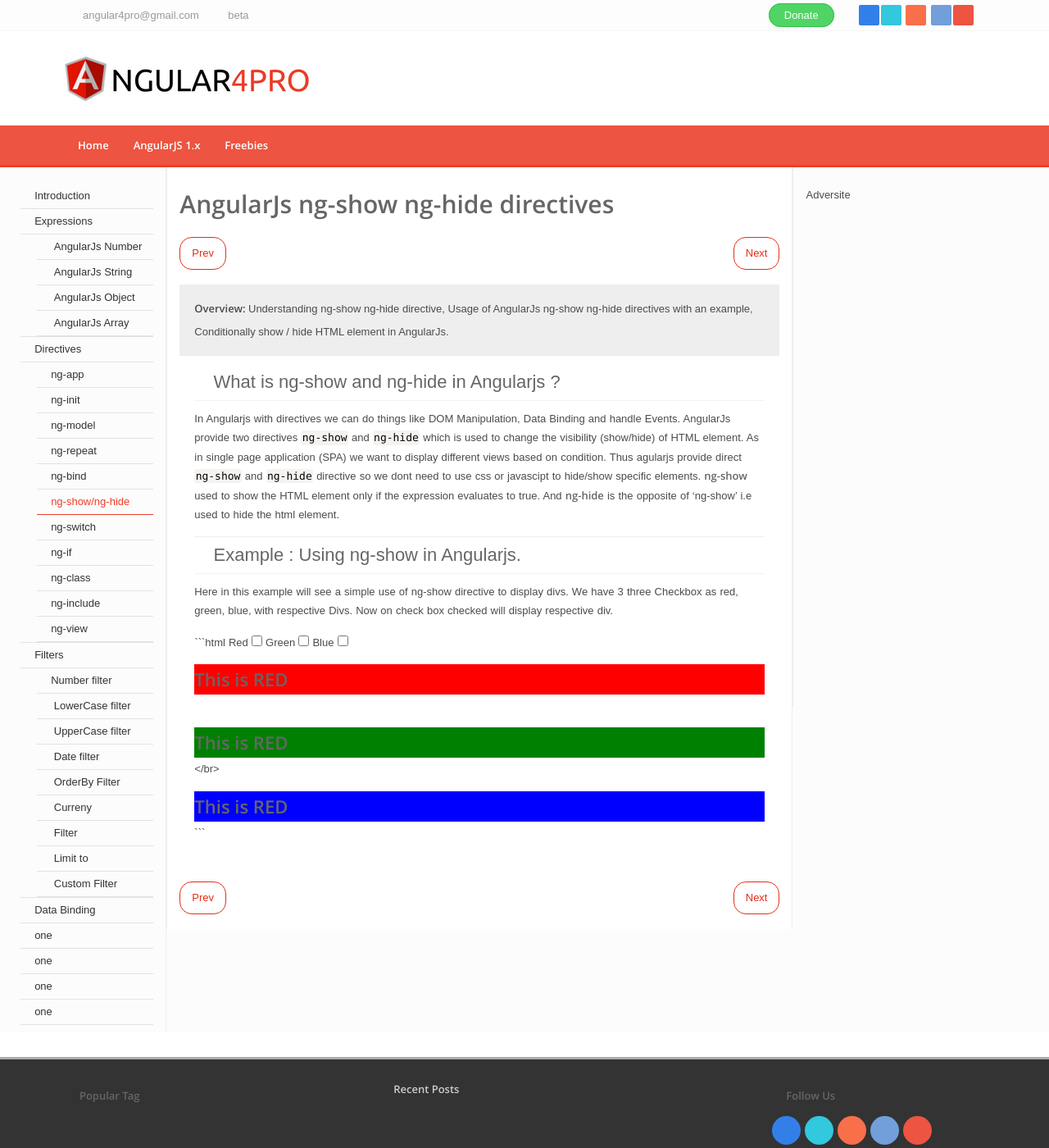
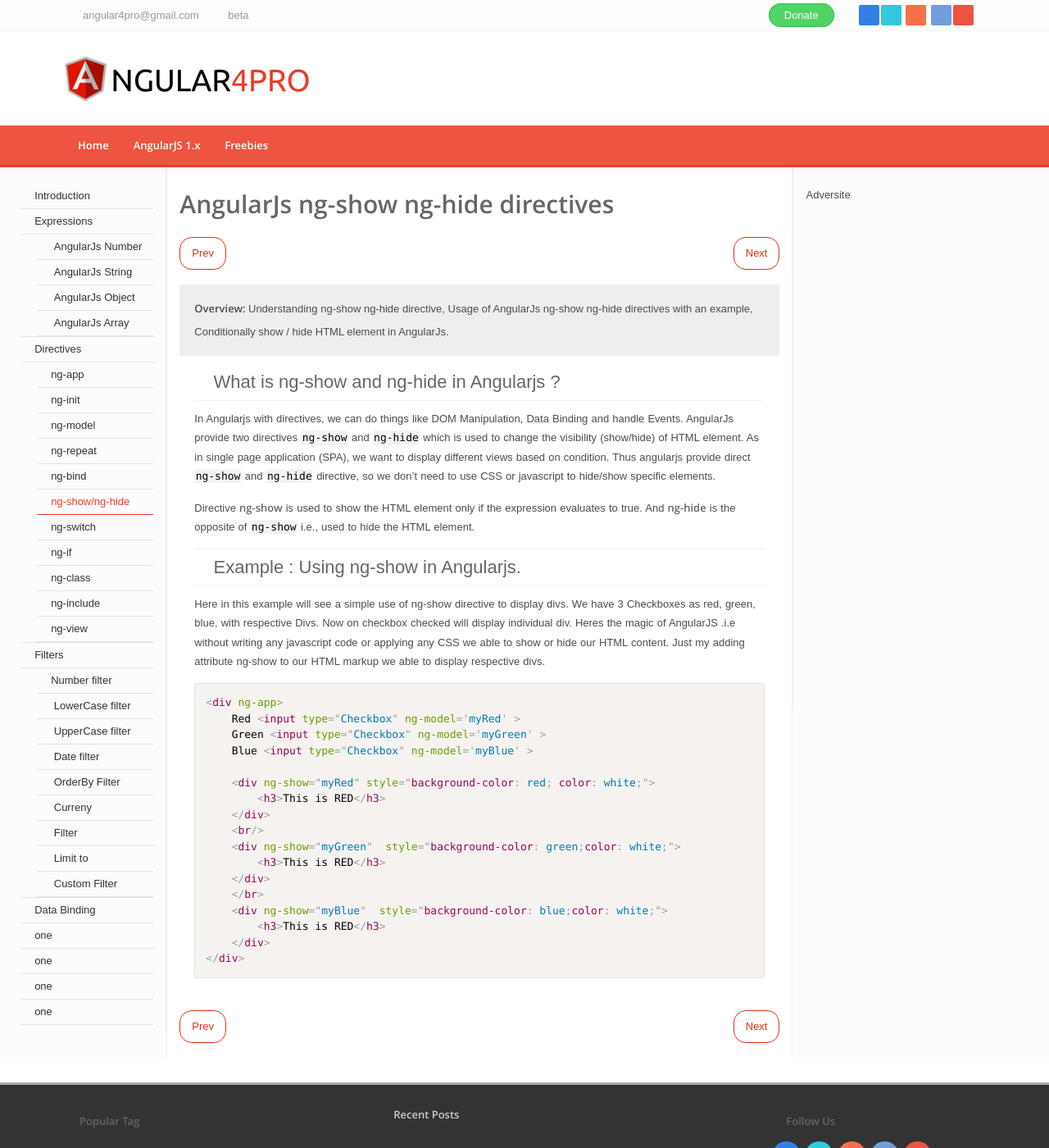
Before and after one commit to angular4pro/angular4pro.github.io, a Jekyll site: the page built from _posts/2017-10-2-ng-hide.md, in a window 1280 px wide and 1400 px high. Shown: the whole window at 82% size. Built offline with Jekyll 4.4.1, drawn with Linux system fonts in a browser that asks for light colours; some web fonts are replaced.

Commit message:
Update 2017-10-2-ng-hide.md

````diff
--- a/_posts/2017-10-2-ng-hide.md
+++ b/_posts/2017-10-2-ng-hide.md
@@ -13,27 +13,32 @@ image: https://angular4pro.com/md/images/defining-directives-in-angularjs.png
 ---
 
 ## <i class="fa fa-angle-double-right color"></i> What is ng-show and ng-hide in Angularjs ?
-In Angularjs with directives we can do things like DOM Manipulation, Data Binding and handle Events. AngularJs provide two directives `ng-show` and `ng-hide` which is used to change the visibility (show/hide) of HTML element. As in single page application (SPA) we want to display different views based on condition. Thus agularjs provide direct `ng-show` and `ng-hide` directive so we dont need to use css or javascipt to hide/show specific elements. **ng-show** used to show the HTML element only if the expression evaluates to true. And **ng-hide** is the opposite of 'ng-show' i.e used to hide the html element.
+In Angularjs with directives, we can do things like DOM Manipulation, Data Binding and handle Events. AngularJs provide two directives `ng-show` and `ng-hide` which is used to change the visibility (show/hide) of HTML element. As in single page application (SPA), we want to display different views based on condition. Thus angularjs provide direct `ng-show` and `ng-hide` directive, so we don't need to use CSS or javascript to hide/show specific elements.
+
+Directive **ng-show** is used to show the HTML element only if the expression evaluates to true. And **ng-hide** is the opposite of `ng-show` i.e., used to hide the HTML element.
 
 ---
 
 ## <i class="fa fa-angle-double-right color"></i> Example : Using ng-show in Angularjs.
 
-Here in this example will see a simple use of ng-show directive to display divs. We have 3 three Checkbox as red, green, blue, with respective Divs. Now on check box checked will display respective div.
+Here in this example will see a simple use of ng-show directive to display divs. We have 3 Checkboxes as red, green, blue, with respective Divs. Now on checkbox checked will display individual div. Heres the magic of AngularJS .i.e without writing any javascript code or applying any CSS we able to show or hide our HTML content. Just my adding attribute ng-show to our HTML markup we able to display respective divs.
 
-```html
-Red <input type="Checkbox" ng-model='myRed' >
-Green <input type="Checkbox" ng-model='myGreen' >
-Blue <input type="Checkbox" ng-model='myBlue' >
+```html {% raw %}
+<div ng-app>
+    Red <input type="Checkbox" ng-model='myRed' >
+    Green <input type="Checkbox" ng-model='myGreen' >
+    Blue <input type="Checkbox" ng-model='myBlue' >
 
-<div ng-show="myRed" style="background-color: red; color: white;">
-	<h3>This is RED</h3>
-</div>
-<br/>
-<div ng-show="myGreen"  style="background-color: green;color: white;">
-	<h3>This is RED</h3>
-</div>
-</br>
-<div ng-show="myBlue"  style="background-color: blue;color: white;">
-	<h3>This is RED</h3>
-</div>```
+    <div ng-show="myRed" style="background-color: red; color: white;">
+        <h3>This is RED</h3>
+    </div>
+    <br/>
+    <div ng-show="myGreen"  style="background-color: green;color: white;">
+        <h3>This is RED</h3>
+    </div>
+    </br>
+    <div ng-show="myBlue"  style="background-color: blue;color: white;">
+        <h3>This is RED</h3>
+    </div>
+</div>{% endraw %}
+```
````
